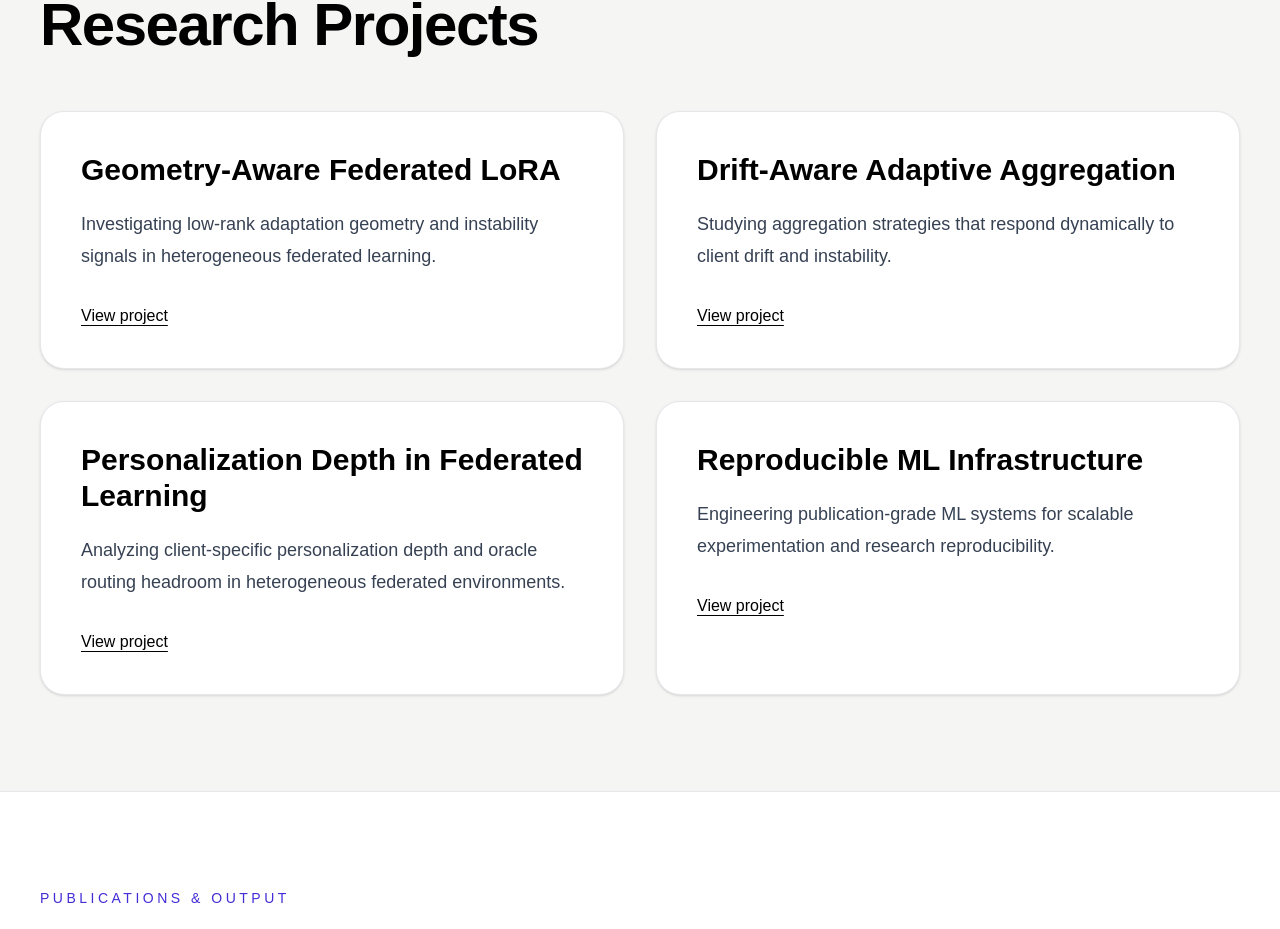
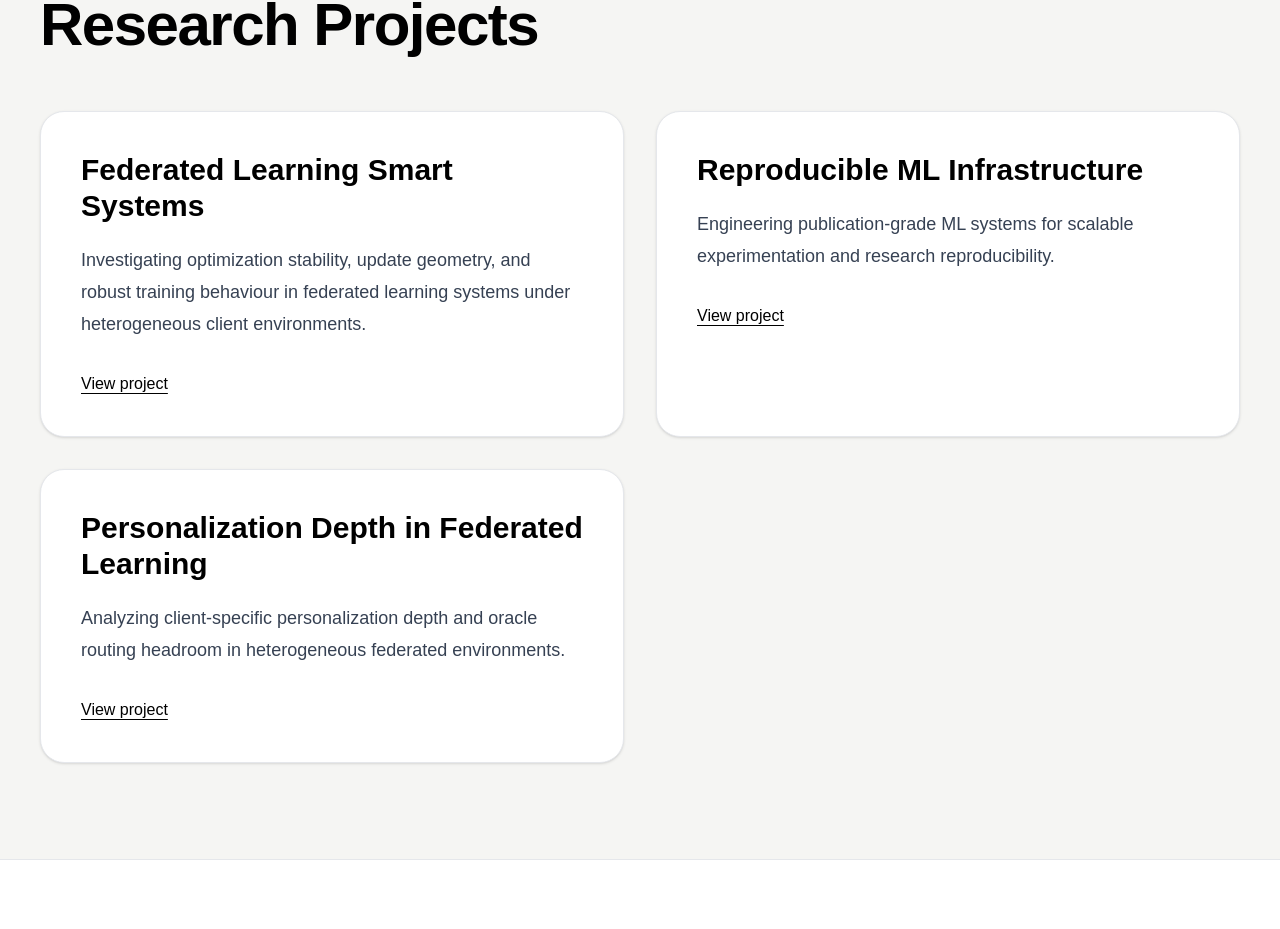
Before and after one commit to vicobarafor/-victor-website, a Next.js app: page / in a window 1280 px wide. Shown: the part 2796-3725 px from the top of the page. Built offline with nearby package versions, Linux system fonts and the light colour scheme.

Commit message:
Fix homepage project links

```diff
--- a/app/page.tsx
+++ b/app/page.tsx
@@ -31,28 +31,22 @@
 
 const selectedProjects = [
   {
-    title: "Geometry-Aware Federated LoRA",
+    title: "Federated Learning Smart Systems",
     description:
-      "Investigating low-rank adaptation geometry and instability signals in heterogeneous federated learning.",
-    href: "/projects/federated-lora-geometry",
+      "Investigating optimization stability, update geometry, and robust training behaviour in federated learning systems under heterogeneous client environments.",
+    href: "/projects/federated-learning-smart-systems",
   },
   {
-    title: "Drift-Aware Adaptive Aggregation",
+    title: "Reproducible ML Infrastructure",
     description:
-      "Studying aggregation strategies that respond dynamically to client drift and instability.",
-    href: "/projects/drift-aware-aggregation",
+      "Engineering publication-grade ML systems for scalable experimentation and research reproducibility.",
+    href: "/projects/reproducible-ml-infrastructure",
   },
   {
     title: "Personalization Depth in Federated Learning",
     description:
       "Analyzing client-specific personalization depth and oracle routing headroom in heterogeneous federated environments.",
     href: "/projects/personalization-depth-federated-learning",
-  },
-  {
-    title: "Reproducible ML Infrastructure",
-    description:
-      "Engineering publication-grade ML systems for scalable experimentation and research reproducibility.",
-    href: "/projects/reproducible-ml-infrastructure",
   },
 ];
 
@@ -63,7 +57,6 @@
       <section className="border-b border-gray-200">
         <div className="mx-auto max-w-7xl px-6 md:px-10 py-20 md:py-24">
           <div className="grid lg:grid-cols-2 gap-14 items-center">
-            {/* LEFT */}
             <div>
               <p className="text-sm uppercase tracking-[0.28em] text-indigo-700 mb-6">
                 Privacy-Preserving Machine Learning
@@ -118,7 +111,6 @@
               </div>
             </div>
 
-            {/* RIGHT */}
             <div className="lg:justify-self-end">
               <div className="rounded-[2rem] border border-gray-200 bg-gray-50 p-4 shadow-sm">
                 <div className="overflow-hidden rounded-[1.5rem] border border-gray-200 bg-white">
@@ -290,9 +282,7 @@
             </div>
 
             <div>
-              <h3 className="text-2xl font-semibold mb-3">
-                Ongoing Output
-              </h3>
+              <h3 className="text-2xl font-semibold mb-3">Ongoing Output</h3>
 
               <p className="text-gray-700 text-lg leading-8">
                 Active work includes aggregation geometry, federated LoRA,
@@ -321,6 +311,7 @@
             <a
               href="https://github.com/vicobarafor"
               target="_blank"
+              rel="noopener noreferrer"
               className="hover:text-indigo-700 transition"
             >
               GitHub
@@ -329,6 +320,7 @@
             <a
               href="https://uk.linkedin.com/in/victor-obarafor-phd-b73b96178"
               target="_blank"
+              rel="noopener noreferrer"
               className="hover:text-indigo-700 transition"
             >
               LinkedIn
--- a/app/projects/page.tsx
+++ b/app/projects/page.tsx
@@ -2,32 +2,29 @@
 
 const projects = [
   {
-    title: "Geometry-Aware Federated LoRA",
+    title: "Federated Learning Smart Systems",
     description:
-      "Investigating how low-rank adaptation geometry evolves in federated learning under heterogeneous client distributions.",
-    tags: ["Federated Learning", "LoRA", "Optimization"],
-    href: "/projects/federated-lora-geometry",
+      "Investigating optimization stability, update geometry, and robust training behaviour in federated learning systems under heterogeneous client environments.",
+    tags: ["Federated Learning", "Optimization", "Distributed ML"],
+    href: "/projects/federated-learning-smart-systems",
   },
   {
-    title: "Drift-Aware Adaptive Aggregation",
+    title: "Reproducible ML Infrastructure",
     description:
-      "Researching aggregation mechanisms that adapt to update drift, instability, and client divergence in decentralized training.",
-    tags: ["Aggregation", "Robustness", "Distributed ML"],
-    href: "/projects/drift-aware-aggregation",
+      "Building clean, modular, and publication-grade ML systems for rigorous experimentation, benchmarking, and scalable research workflows.",
+    tags: ["Engineering", "Infrastructure", "Reproducibility"],
+    href: "/projects/reproducible-ml-infrastructure",
   },
   {
     title: "Personalization Depth in Federated Learning",
     description:
       "Analyzing how personalization depth influences convergence stability, representation learning, and robustness under heterogeneous federated environments.",
-    tags: ["Personalization", "Federated Learning", "Representation Learning"],
+    tags: [
+      "Personalization",
+      "Federated Learning",
+      "Representation Learning",
+    ],
     href: "/projects/personalization-depth-federated-learning",
-  },
-  {
-    title: "Reproducible ML Infrastructure",
-    description:
-      "Building clean, modular, and publication-grade ML systems for rigorous experimentation and scalable research workflows.",
-    tags: ["Engineering", "Infrastructure", "Reproducibility"],
-    href: "/projects/reproducible-ml-infrastructure",
   },
 ];
 
```
